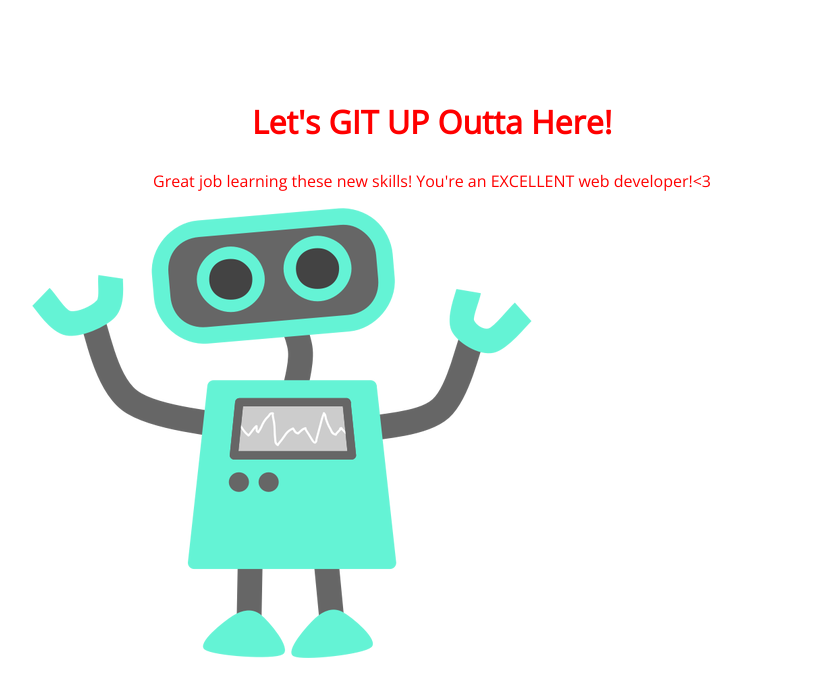
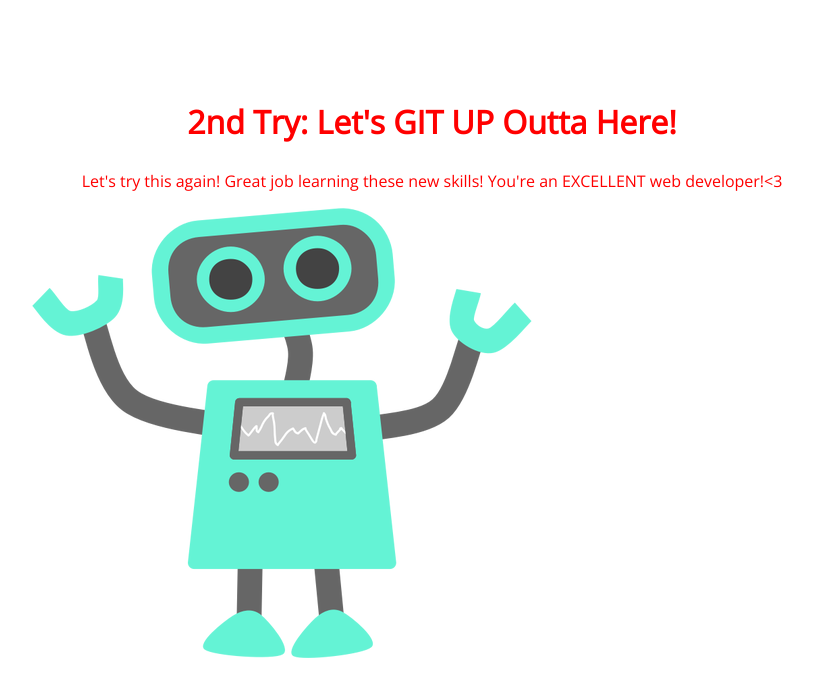
Before and after one commit to ConsuwellaC/105-project, a plain HTML site: page index.html in a window 1280 px wide. Shown: the whole page, without its empty margins (208-1021 px from the left). Drawn offline with nearby package versions, Linux system fonts and the light colour scheme.

Commit message:
Let's try this again

```diff
--- a/index.html
+++ b/index.html
@@ -8,8 +8,8 @@
 </head>
 <body>
 	<section>
-		<h1>Let's GIT UP Outta Here!</h1>
-		<p>Great job learning these new skills!  You're an EXCELLENT web developer!<3</p>
+		<h1>2nd Try:  Let's GIT UP Outta Here!</h1>
+		<p>Let's try this again!  Great job learning these new skills!  You're an EXCELLENT web developer!<3</p>
 		<img src="img/happy-blue-robot.png">
 	</section>
 </body>
```
